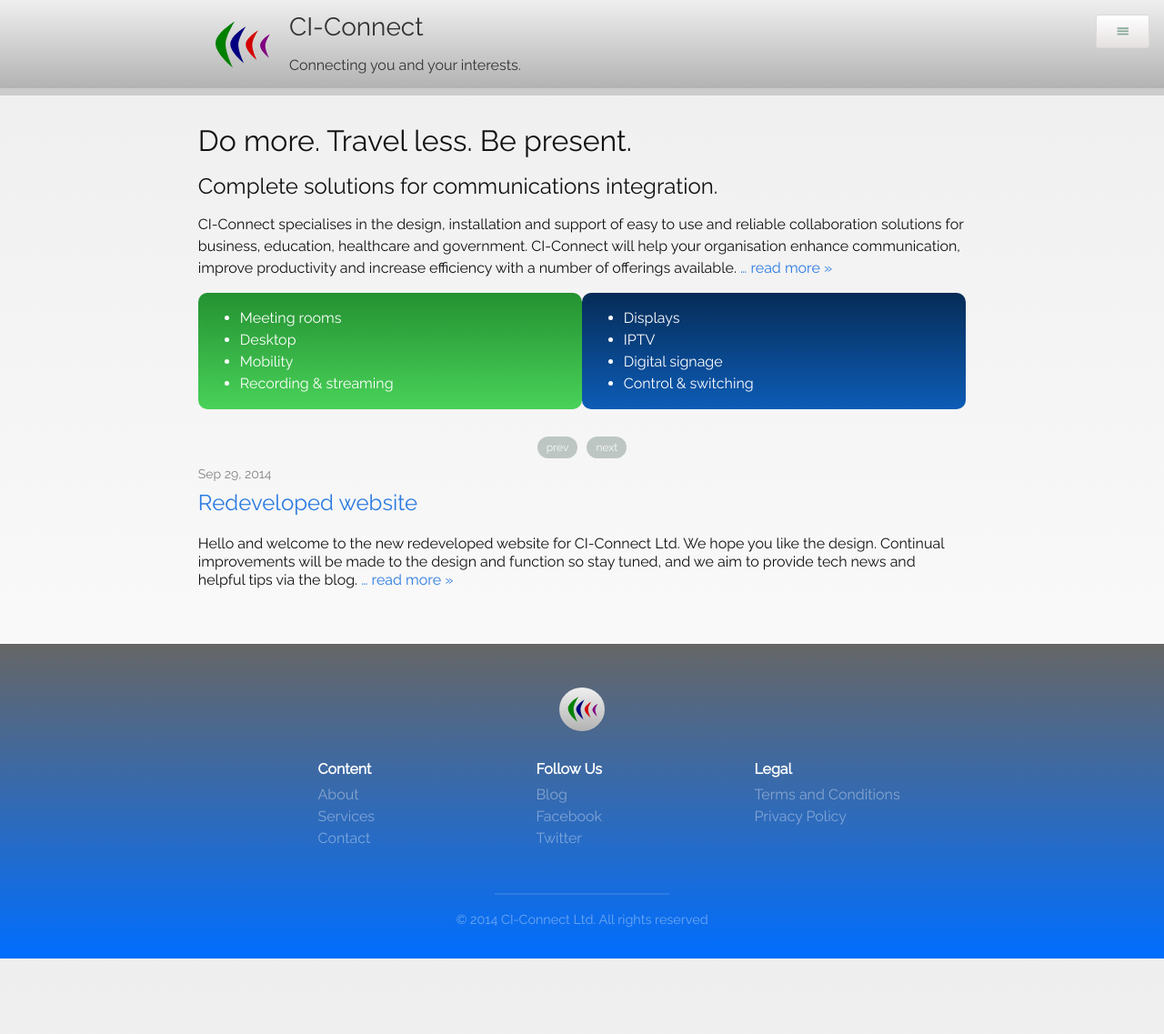
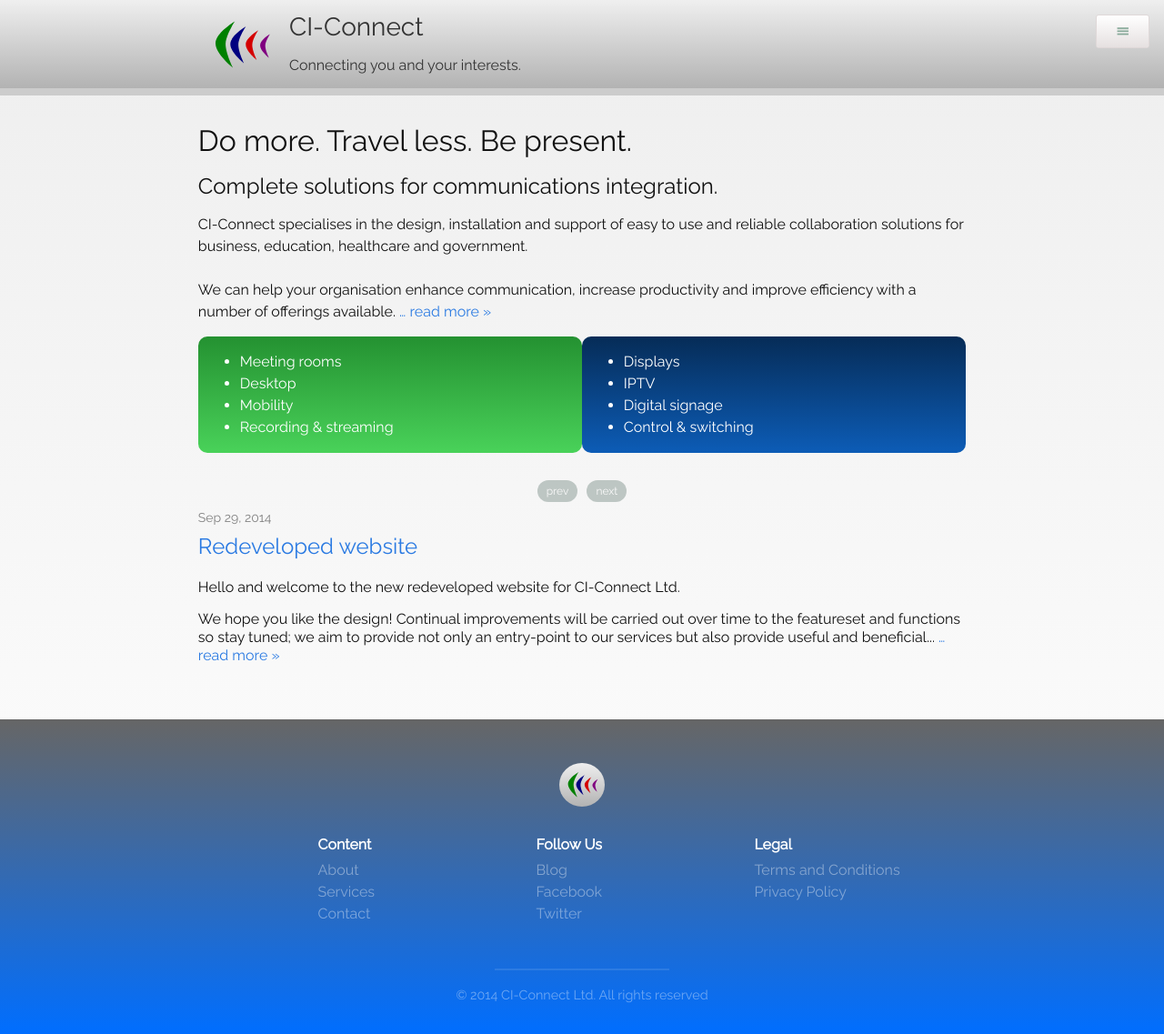
Before and after one commit to ciconnect/ciconnect.github.io, a Jekyll site: the page built from index.html, in a window 1280 px wide. Shown: the whole page at 91% size. Built offline with Jekyll 4.4.1, drawn with Linux system fonts in a browser that asks for light colours; before the commit the page ends 1054 px from its top, so only the background shows below that.

Commit message:
Improve blog summary and site descr'

```diff
--- a/_config.yml
+++ b/_config.yml
@@ -5,6 +5,8 @@
   CI-Connect specialises in the design, installation and support of easy to use and reliable collaboration solutions for business, education, healthcare and government. CI-Connect will help your organisation enhance communication, improve productivity and increase efficiency with a number of offerings available.
 baseurl: "" # the subpath of your site, e.g. /blog/
 url: "http://ciconnect.github.io" # the base hostname & protocol for your site
+timezone: Europe/London
+
 
 # Build settings
 markdown: kramdown
--- /dev/null
+++ b/_data/company.yml
@@ -0,0 +1,5 @@
+description: >
+  CI-Connect specialises in the design, installation and support of easy to use and reliable collaboration solutions for business, education, healthcare and government.
+
+
+  We can help your organisation enhance communication, increase productivity and improve efficiency with a number of offerings available.
--- a/_includes/posts/index.html
+++ b/_includes/posts/index.html
@@ -7,7 +7,7 @@
         <a class="post-link" href="{{ post.url | prepend: site.baseurl }}">{{ post.title }}</a>
       </h2>
       <h6>
-        {{ post.short }}
+        {{ post.content | truncatewords: 50 }}
         <a href="{{ post.url | prepend: site.baseurl }}">&hellip; read more &raquo;</a>
       </h6>
     </li>
--- a/_posts/2014-09-16-welcome-to-the-new-website.markdown
+++ b/_posts/2014-09-16-welcome-to-the-new-website.markdown
@@ -4,10 +4,8 @@
 date:   2014-09-29 12:13
 categories: ci-connect update
 author: Jonathan Feist
-short: >
-  Hello and welcome to the new redeveloped website for CI-Connect Ltd. We hope you
-  like the design. Continual improvements will be made to the design and function
-  so stay tuned, and we aim to provide tech news and helpful tips via the blog.
 ---
 
-Hello and welcome to the new redeveloped website for CI-Connect Ltd. We hope you like the design. Continual improvements will be made to the design and function so stay tuned, and we aim to provide tech news and helpful tips via the blog.
+Hello and welcome to the new redeveloped website for CI-Connect Ltd.
+
+We hope you like the design! Continual improvements will be carried out over time to the featureset and functions so stay tuned; we aim to provide not only an entry-point to our services but also provide useful and beneficial information to our customers.
--- a/index.html
+++ b/index.html
@@ -8,8 +8,8 @@
   <div class="intro-text">
     <h2>Do more. Travel less. Be present.</h2>
     <h4>Complete solutions for communications integration.</h4>
-    <p>{{ site.description }}
-    <a href="/about">&hellip; read more &raquo;</a></p>
+    <p>{{ site.data.company.description | newline_to_br }}
+      <a href="/about">&hellip; read more &raquo;</a></p>
   </div>
 
 
```
